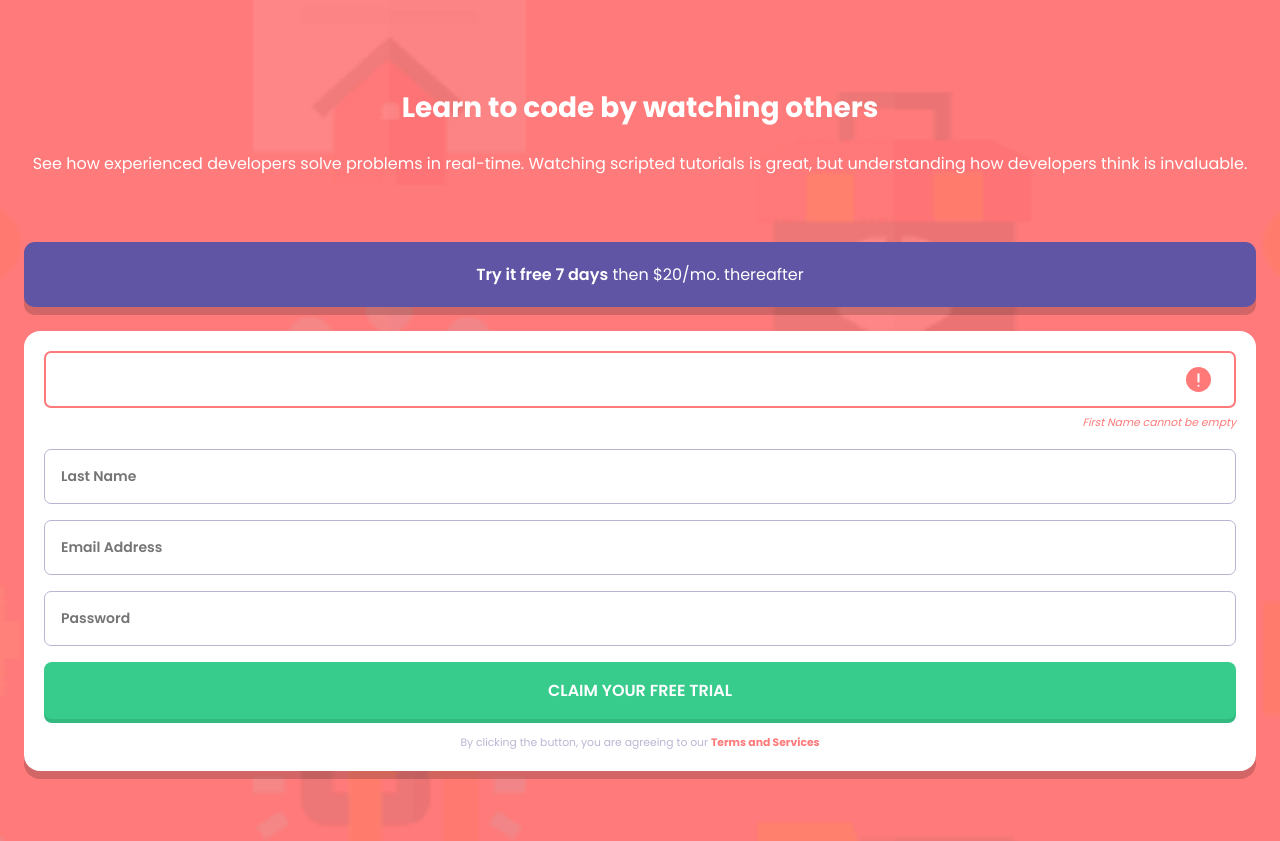
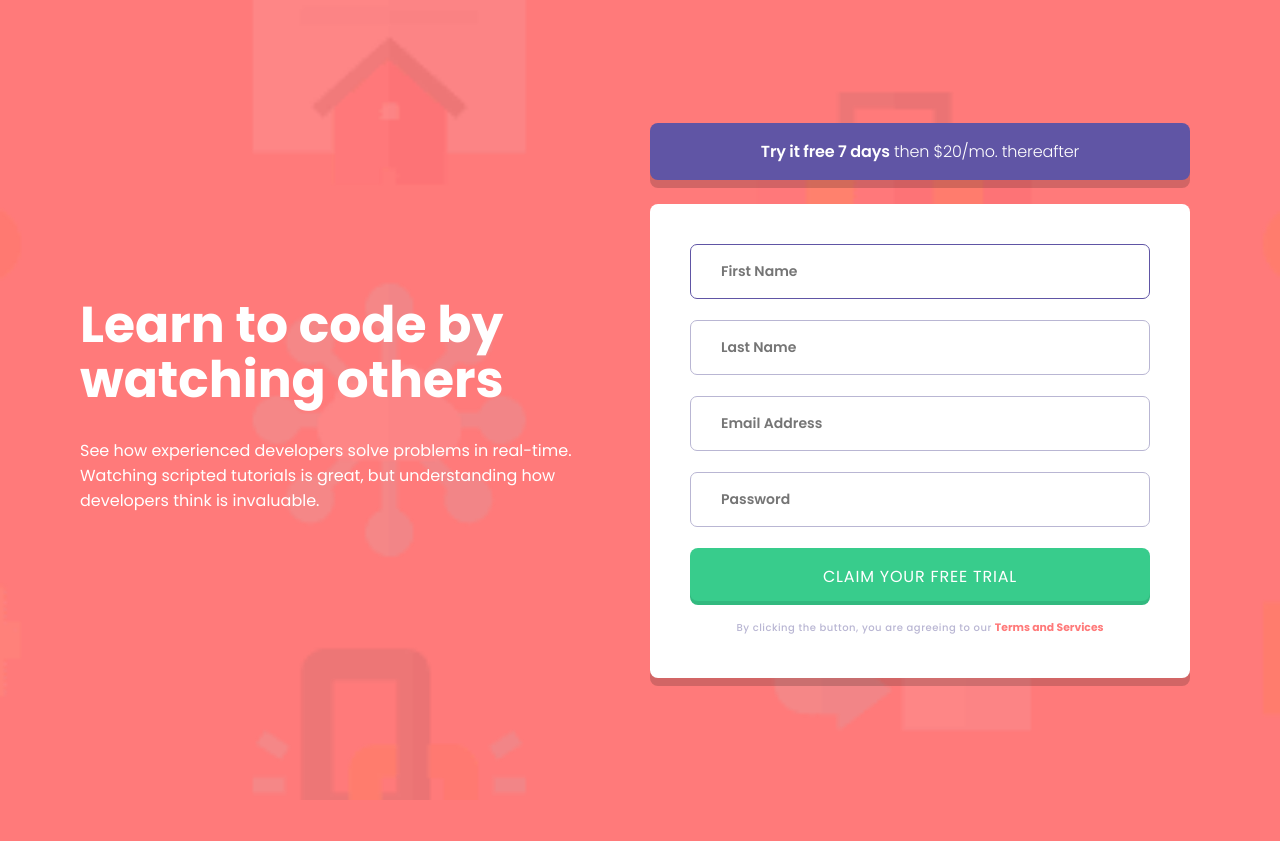
Before and after one commit to radkr/intro-component-with-signup-form, a Next.js app: page / in a window 1280 px wide. After the commit the page ends 800 px from the top, so only its background shows below. Built offline with nearby package versions, Linux system fonts and the light colour scheme.

Commit message:
Show the styled page on both desktop and mobile devices.

```diff
--- a/app/globals.css
+++ b/app/globals.css
@@ -22,3 +22,13 @@ body {
   background-position: top;
   background-color: var(--red);
 }
+
+@media (min-width: 375) {
+  body {
+    background-image: url(/static/bg-intro-desktop.png);
+    background-size: auto;
+    background-position: top;
+    background-repeat: none;
+    background-color: var(--red);
+  }
+}
--- a/app/layout.js
+++ b/app/layout.js
@@ -2,7 +2,7 @@ import { Poppins } from "next/font/google";
 import "./globals.css";
 
 const poppinsSansSerif = Poppins({
-  weight: ["400", "500", "600", "700"],
+  weight: ["300", "400", "500", "600", "700"],
   variable: "--font-poppins-sans-serif",
 });
 
--- a/app/page.js
+++ b/app/page.js
@@ -14,12 +14,12 @@ export default function Home() {
           invaluable.
         </p>
       </div>
-      <div>
+      <div className={styles.signUp}>
         <p className={styles.pricing}>
           <strong>Try it free 7 days</strong> then $20/mo. thereafter
         </p>
         <form aria-label="Sign Up Form" className={styles.signUpForm}>
-          <p className={styles.active}>
+          <p className={styles.field}>
             <label htmlFor="firstName">First Name</label>
             <input
               type="text"
@@ -31,7 +31,7 @@ export default function Home() {
             <Image src={icon} alt="Error Icon" className={styles.errorIcon} />
             <span className={styles.error}>First Name cannot be empty</span>
           </p>
-          <p>
+          <p className={styles.field}>
             <label htmlFor="lastName">First Name</label>
             <input
               type="text"
@@ -42,7 +42,7 @@ export default function Home() {
             <Image src={icon} alt="Error Icon" className={styles.errorIcon} />
             <span className={styles.error}>Last Name cannot be empty</span>
           </p>
-          <p>
+          <p className={styles.field}>
             <label htmlFor="email">First Name</label>
             <input
               type="email"
@@ -53,7 +53,7 @@ export default function Home() {
             <Image src={icon} alt="Error Icon" className={styles.errorIcon} />
             <span className={styles.error}>Look like this is not an email</span>
           </p>
-          <p>
+          <p className={styles.field}>
             <label htmlFor="password">First Name</label>
             <input
               type="password"
--- a/app/page.module.css
+++ b/app/page.module.css
@@ -1,22 +1,35 @@
-.heading {
-  font-family: var(--font-poppins-sans-serif);
-}
-
 .contentArea {
-  margin: 90px 24px 70px 24px;
+  font-size: 1rem;
+  padding: 3.75rem 1.5rem;
+  width: 100%;
+  min-height: 100vh;
+  display: flex;
+  flex-direction: row;
+  flex-wrap: wrap;
+  justify-content: center;
+  align-items: center;
+  row-gap: 2rem;
 }
 
 .intro {
   font-size: 1rem;
   color: white;
   text-align: center;
-  margin: 4.125em 0;
+  margin: 2rem 0;
+  max-width: 35rem;
+  flex-grow: 100;
 }
 
 .intro h1 {
-  font-size: 1.75em;
-  line-height: 1.3em;
-  margin-bottom: 0.875em;
+  font-size: 1.75em; /*28px*/
+  line-height: 1.3em; /*36.4px*/
+  margin-bottom: 0.875em; /*24.5px*/
+}
+
+.signUp {
+  font-size: 1rem;
+  max-width: 35rem;
+  flex-grow: 100;
 }
 
 .pricing {
@@ -25,8 +38,9 @@
   text-align: center;
   background-color: var(--blue);
   padding: 1.25em 3em;
-  margin: 1.5em 0;
-  border-radius: 0.675em;
+  margin: 0 auto 1.5em auto;
+  max-width: 33.75rem;
+  border-radius: 0.5em;
   box-shadow: 0 0.5em 0 0 rgba(0, 0, 0, 0.175);
 }
 
@@ -37,8 +51,10 @@
 .signUpForm {
   font-size: 1rem;
   background-color: white;
-  border-radius: 1em;
-  padding: 1.25em;
+  border-radius: 0.5em;
+  padding: 1.5em;
+  margin: auto;
+  max-width: 33.75rem;
   box-shadow: 0 0.5em 0 0 rgba(0, 0, 0, 0.175);
 }
 
@@ -46,7 +62,7 @@
   display: none;
 }
 
-.signUpForm p {
+.signUpForm .field {
   margin: 0 0 1rem 0;
   position: relative;
 }
@@ -62,6 +78,37 @@
   border: none;
   border: 1px solid var(--grayis-blue);
   border-radius: 0.5em;
+}
+
+@media (min-width: calc(1.5rem + 35rem + 35rem + 1.5rem)) {
+  .intro {
+    text-align: left;
+  }
+
+  .intro h1 {
+    font-size: 3.15em; /*50.4px*/
+    line-height: 1.1em; /*55.44px*/
+    margin-top: 0.1984em; /*10px*/
+    margin-bottom: 0.6em; /*30.24px*/
+  }
+
+  .pricing {
+    padding: 1em 3em;
+    font-weight: 300;
+    letter-spacing: -0.01em;
+  }
+
+  .signUpForm {
+    padding: 2.5em;
+  }
+
+  .signUpForm .field {
+    margin: 0 0 1.3125rem 0;
+  }
+
+  .signUpForm input {
+    padding: 1rem 1.875rem;
+  }
 }
 
 .signUpForm input:active,
@@ -125,10 +172,11 @@
   appearance: none;
   font-family: inherit;
   font-size: 1rem;
-  font-weight: 600;
+  letter-spacing: 0.05em;
   color: white;
   background-color: var(--green);
-  padding: 1rem;
+  padding-top: 1rem;
+  padding-bottom: 0.75rem;
   margin: 0 0 1rem 0;
   width: 100%;
   border: none;
@@ -138,8 +186,11 @@
 }
 
 .signUpForm .terms {
-  font-size: 0.675rem;
+  font-size: 0.625rem; /*10px*/
+  font-weight: 500;
   text-align: center;
+  line-height: 2.1em; /*21px*/
+  letter-spacing: 0.5px;
   color: var(--grayis-blue);
   margin: 0 2em;
 }
@@ -147,6 +198,7 @@
 .signUpForm .terms a {
   font-size: 0.675rem;
   font-weight: 700;
+  letter-spacing: 0;
   text-decoration: none;
   color: var(--red);
 }
```
Also changed, not shown: static/bg-intro-desktop.png (renamed from public/bg-intro-desktop.png), 1 other file (tests, documents, lock files or other folders).
